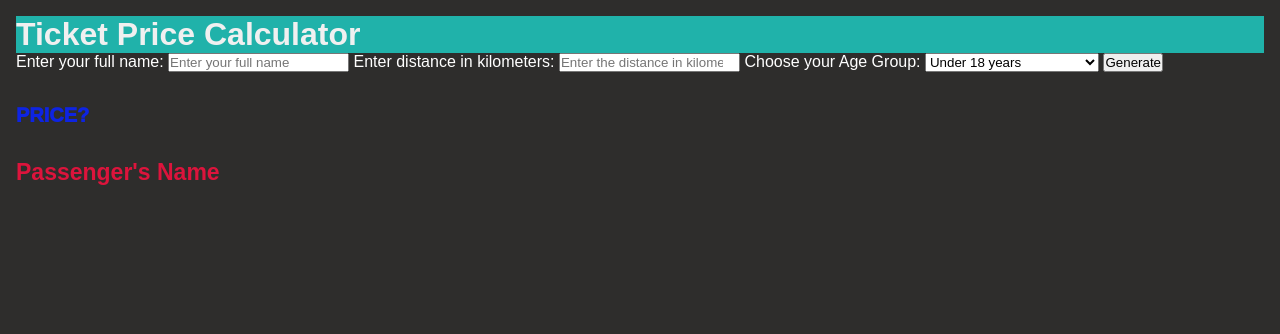
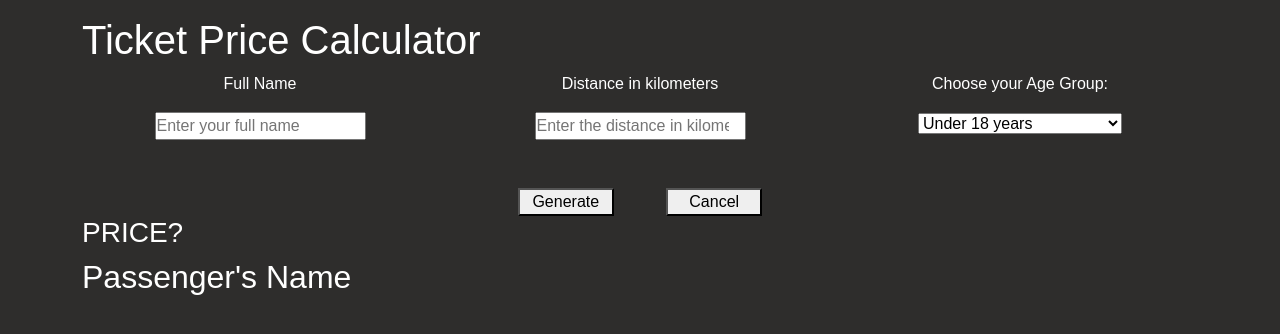
Before and after one commit to misrar09/js-biglietto-treno-form, a plain HTML site: page index.html in a window 1280 px wide. Drawn offline with nearby package versions, Linux system fonts and the light colour scheme.

Commit message:
Buttons ok

```diff
--- a/index.html
+++ b/index.html
@@ -3,29 +3,43 @@
 <head>
     <meta charset="UTF-8">
     <meta name="viewport" content="width=device-width, initial-scale=1.0">
+    <link href="https://cdn.jsdelivr.net/npm/bootstrap@5.2.3/dist/css/bootstrap.min.css" rel="stylesheet" integrity="sha384-rbsA2VBKQhggwzxH7pPCaAqO46MgnOM80zW1RWuH61DGLwZJEdK2Kadq2F9CUG65" crossorigin="anonymous">
     <link rel="stylesheet" href="style.css">
     <title>JS TRAIN TICKET</title>
 </head>
 <body>
-    <h1>Ticket Price Calculator</h1>
 
 
-
+    <div class="container">
+        <h1>Ticket Price Calculator</h1>
         <form action="">
-        <label for="fullName">Enter your full name:</label>
+            <div class="row">
+                <div class="bio col-4 text-center">
+                    <label class="d-block pb-3" for="fullName">Full Name</label>
                     <input type="text" id="fullName" placeholder="Enter your full name">
-
-        <label for="km">Enter distance in kilometers:</label>
+                </div>
+                <div class="col-4 text-center">
+                    <label class="d-block pb-3" for="km">Distance in kilometers</label>
                     <input type="number" id="km" placeholder="Enter the distance in kilometers">
-
-        <label for="ageGroup">Choose your Age Group:</label>
+                </div>
+                <div class="col-4 text-center">
+                    <label class="d-block pb-3" for="ageGroup">Choose your Age Group:</label>
                     <select id="ageGroup">
                       <option value="minor">Under 18 years</option>
                       <option value="adult">Between 18 and 65 years</option>
                       <option value="senior">Over 65 years</option>
                     </select>
+                </div>
 
-        <button type="button" id="btnGen">Generate</button>
+            </div>
+
+            <div class="row">
+                <div class="text-center pt-5">
+                    <button class="buttons mx-4" type="button" id="btnGen">Generate</button>
+                    <button class="buttons mx-4" type="button" id="btnCanc">Cancel</button>
+                </div>
+            </div>
+
 
         </form>
 
@@ -38,6 +52,8 @@
             <h3 id="userName"></h3>
         </div>
 
+    </div>
+
     <script src="main.js"></script>
 
 </body>
--- a/main.js
+++ b/main.js
@@ -53,7 +53,7 @@ buttonGenerate.addEventListener("click", function() {
                 }
 
     priceEl.innerHTML = `Your Ticket price is:  ${finalPrice.toFixed(2)} euros only`;
-    document.getElementById("userName").innerHTML = `${fullName}!`;
+    document.getElementById("userName").innerHTML = `${fullName}`;
 
 
 
--- a/style.css
+++ b/style.css
@@ -12,26 +12,6 @@ body{
 
 }
 
-
-
-h2, h3{
-    padding-top: 2rem;
-    color: crimson
+.buttons{
+    width: 6rem;
 }
-
-h1{
-    color: rgb(240, 240, 240);
-    background-color: lightseagreen;
-}
-
-h2{
-
-    font-size: 23px;
-}
-
-h3{
-    color: rgb(14, 36, 226);
-    font-size: 20px;
-    font-weight: 999;
-
-}
```
Lines whose indentation alone changed are shown as unchanged.
